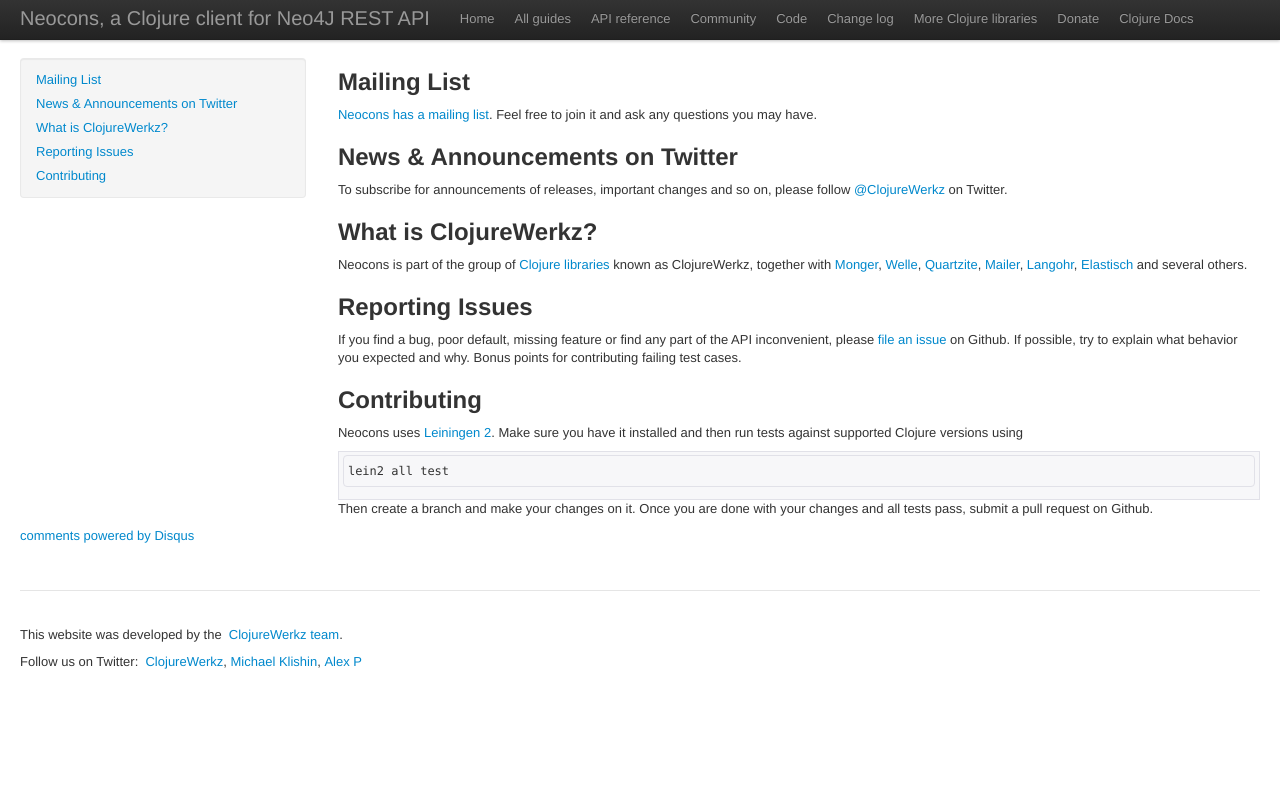
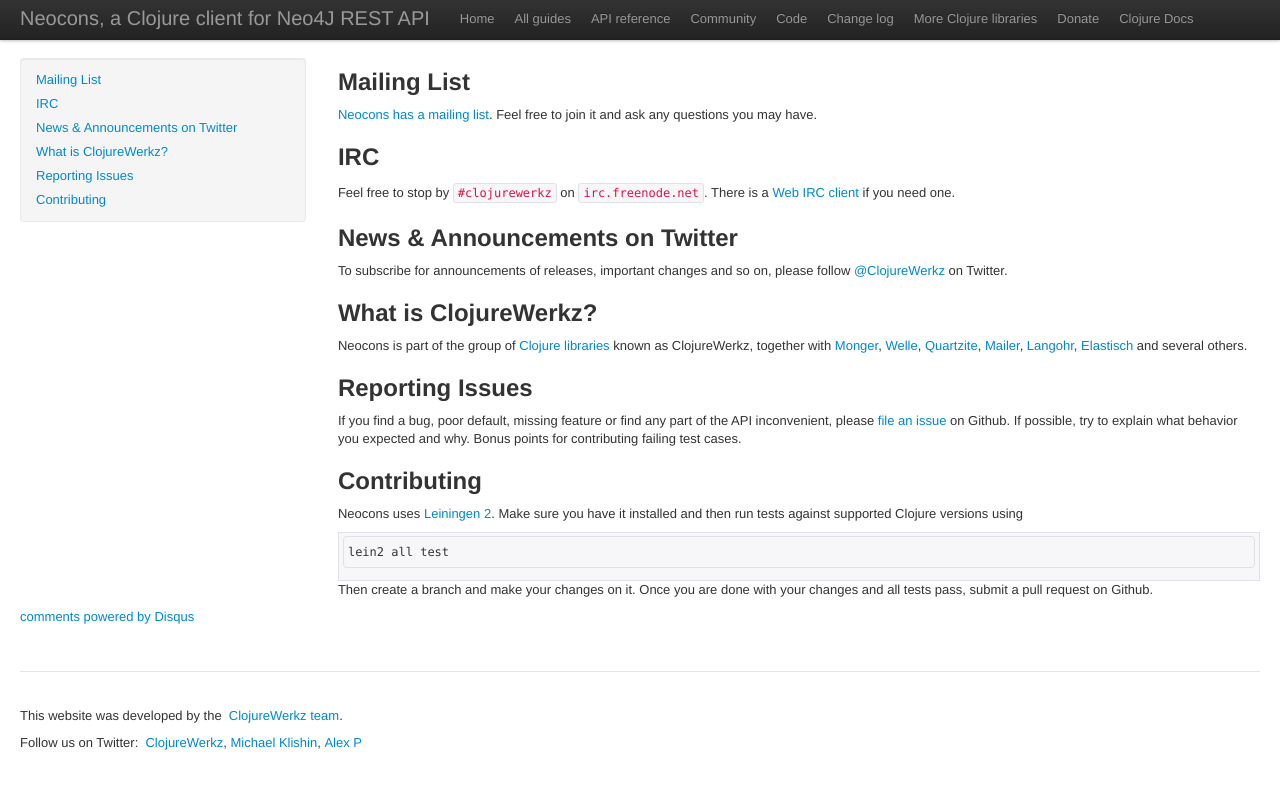
Before and after one commit to clojurewerkz/neocons.docs, a Jekyll site: the page built from articles/community.md, in a window 1280 px wide. Shown: the top 789 px of the page. Built offline with Jekyll 4.4.1, drawn with Linux system fonts in a browser that asks for light colours; some web fonts are replaced; comment, search, counter and statistics services are not loaded.

Commit message:
Add IRC channel to the community page

```diff
--- a/articles/community.md
+++ b/articles/community.md
@@ -6,6 +6,12 @@
 ## Mailing List
 
 [Neocons has a mailing list](https://groups.google.com/forum/#!forum/clojure-neo4j). Feel free to join it and ask any questions you may have.
+
+
+## IRC
+
+Feel free to stop by `#clojurewerkz` on `irc.freenode.net`. There is a [Web IRC client](http://webchat.freenode.net/)
+if you need one.
 
 
 ## News & Announcements on Twitter
```
